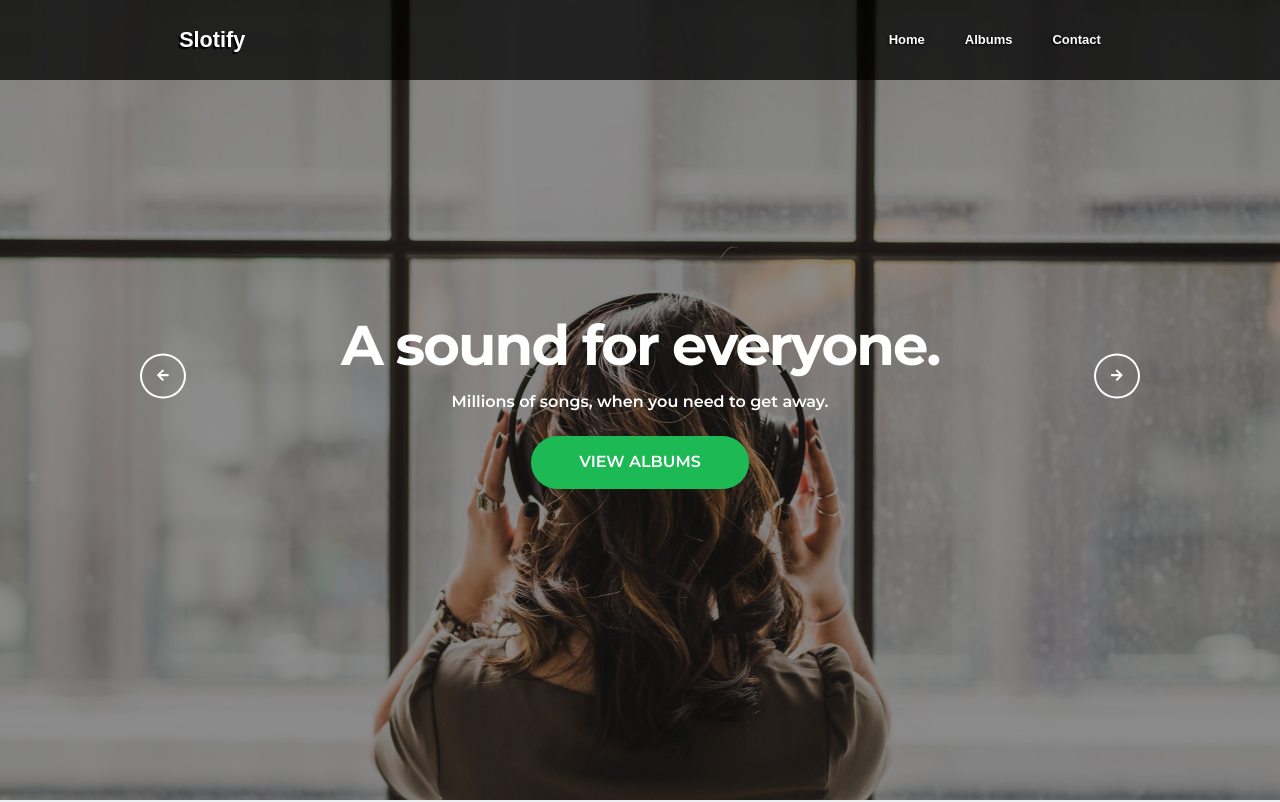
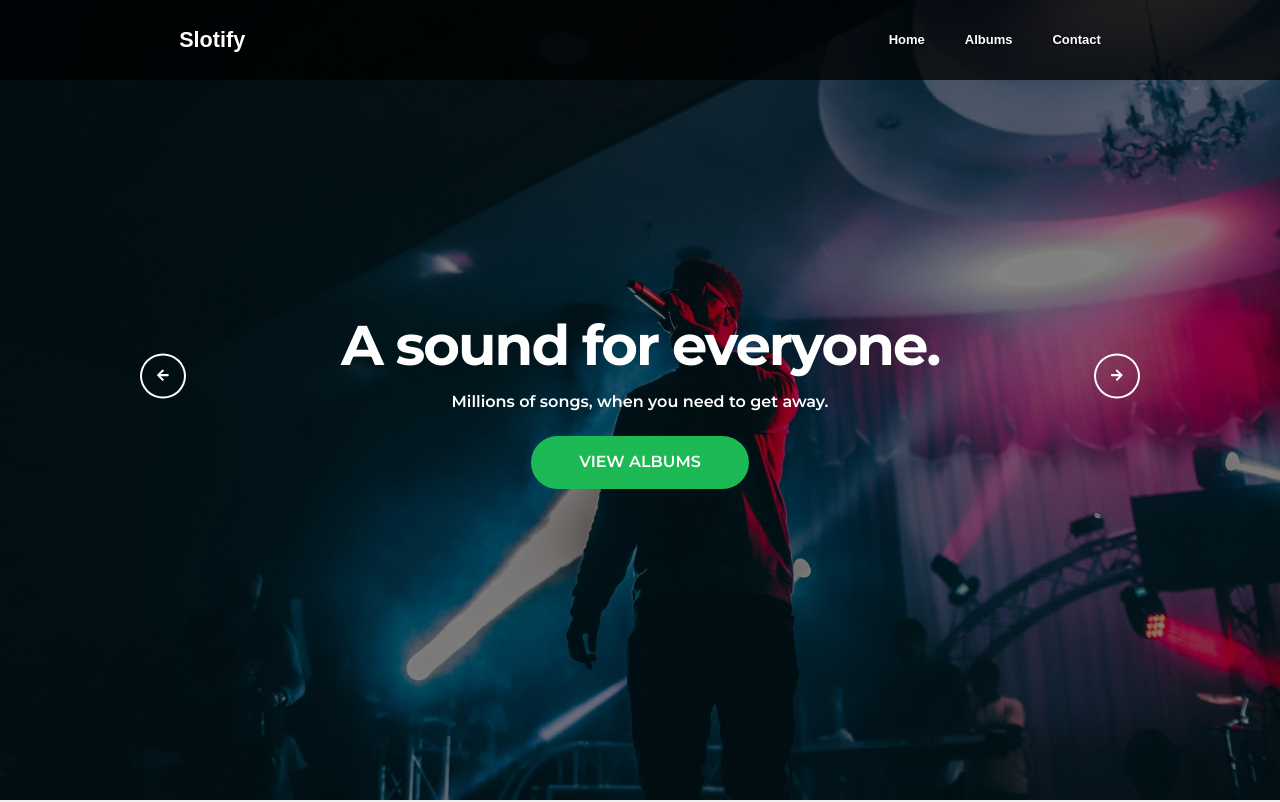
Before and after one commit to Tivler/ecommerce-project, a React (Create React App) app: page / in a window 1280 px wide. Shown: the top 802 px of the page. Built offline with nearby package versions, Linux system fonts and the light colour scheme.

Commit message:
added slider to images

```diff
--- a/src/components/feature/Grid/Grid.jsx
+++ b/src/components/feature/Grid/Grid.jsx
@@ -1,15 +1,18 @@
 import React from 'react';
+
 import Albums from '../../Albums';
+import GridHead from './GridHead';
+
 import './_Grid.scss';
-import GridHead from './GridHead';
+import './_Filter.scss';
 
 class Grid extends React.Component {
     render () {
         const products = this.props.albums.map((album,index) => {
             return (
-                <Albums key={index} albums={album}/>
+                <Albums key={index} albums={album} />
             )
-        });
+        })
 
         return (
 
@@ -23,6 +26,11 @@ class Grid extends React.Component {
             <div className="album__wrapper">
                 {products}
             </div>
+            <div className="filter">
+                <h3 className="filter__title">Filter Albums By Price:</h3>
+                <button className="filter__button filter__button--divider">High To Low</button>
+                <button className="filter__button">Low To High</button>
+            </div>
         </div>
         </>
 
--- /dev/null
+++ b/src/components/feature/Grid/_Filter.scss
@@ -0,0 +1,34 @@
+.filter {
+
+    &__title {
+        font-size: .9em;
+        font-weight: 600;
+    }
+
+    &__button {
+        color: #fff;
+        font-size: 12px;
+        text-transform: uppercase;
+        font-weight: 600;
+        text-decoration: none;
+        background-color: #1DB954;
+        padding:14px 30px 15px;
+        border-radius: 7px;
+        width: fit-content;
+        transition: .3s;
+        margin-top: 1%;
+
+        &--divider {
+            margin-right: 15px;
+        }
+
+        &:hover {
+            background-color: #1ED760;
+        }
+
+        &:focus {
+            outline: none;
+        }
+    }
+
+}
--- a/src/components/feature/Grid/_Grid.scss
+++ b/src/components/feature/Grid/_Grid.scss
@@ -63,7 +63,7 @@
         grid-template-columns: 350px 350px 350px;
         grid-gap: 1.5em;
         justify-content: center;
-        margin-top: 3%;
+        margin-top: 7%;
         margin-bottom: 7%;
 
         @media only screen and (max-width: 1400px) {
--- a/src/components/feature/Slider/Slider.jsx
+++ b/src/components/feature/Slider/Slider.jsx
@@ -8,40 +8,41 @@ import { faArrowLeft } from "@fortawesome/free-solid-svg-icons";
 import { faArrowRight } from "@fortawesome/free-solid-svg-icons";
 
 class Slider extends React.Component {
-    nextSlide () {
-        const current = document.querySelector('.current');
-        current.classList.remove('current');
-        if (current.nextElementSibling) {
-          current.nextElementSibling.classList.add('current');
-        } else {
-          this.slides.classList.add('current');
-        }
-        setTimeout(() => current.classList.remove('current'));
-    }
-
-    prevSlide () {
-      const current = document.querySelector('.current');
-      current.classList.remove('current');
-      if (current.previousElementSibling) {
-        current.previousElementSibling.classList.add('current');
-      } else {
-        this.slides.classList.add('current');
-      }
-      setTimeout(() => current.classList.remove('current'));
-    }
 
     render () {
+        let index = 2;
+
+        const handleClick = (slide) =>{
+            if (slide === -1) {
+                let slide = document.querySelectorAll('.slider--wrapper')
+                slide[index].style.opacity = 0;
+
+                if(index === 0) {
+                    index = 3
+                }
+
+            index--;
+            slide[index].style.opacity = 1;
+
+            } else if (slide === 1) {
+                let slide = document.querySelectorAll('.slider--wrapper')
+                slide[index].style.opacity = 0;
+
+
+                if(index === 2) {
+                    index = -1
+                }
+
+            index++;
+            slide[index].style.opacity = 1;
+          }
+
+        }
+
         return (
 
         <>
             <div className="slider">
-                <div className="slider--wrapper current">
-                    <div className="slider__header">
-                        <h1 className="slider__header__title">A sound for everyone.</h1>
-                        <p className="slider__header__subtitle">Millions of songs, when you need to get away.</p>
-                        <Link className="slider__header__button" to="/products">View Albums</Link>
-                    </div>
-                </div>
 
                 <div className="slider--wrapper">
                     <div className="slider__header">
@@ -56,15 +57,19 @@ class Slider extends React.Component {
                     <Link className="slider__header__button" to="/contacts">Subscribe</Link>
                     </div>
                 </div>
+
+                <div className="slider--wrapper slider--wrapper--current ">
+                    <div className="slider__header">
+                        <h1 className="slider__header__title">A sound for everyone.</h1>
+                        <p className="slider__header__subtitle">Millions of songs, when you need to get away.</p>
+                        <Link className="slider__header__button" to="/products">View Albums</Link>
+                    </div>
+                </div>
             </div>
 
             <div className="slider__arrows--wrapper">
-                <button className="slider__arrows--mod arrow-previous" onClick={(e) => {
-                    this.prevSlide();
-                }}><FontAwesomeIcon icon={faArrowLeft} /></button>
-                <button className="slider__arrows--mod arrow-next" onClick={(e) => {
-                    this.nextSlide();
-                }}><FontAwesomeIcon icon={faArrowRight} /></button>
+                <button className="slider__arrows--mod arrow-previous" onClick={() => handleClick(-1)}><FontAwesomeIcon icon={faArrowLeft} /></button>
+                <button className="slider__arrows--mod arrow-next" onClick={() => handleClick(1)}><FontAwesomeIcon icon={faArrowRight} /></button>
             </div>
         </>
 
--- a/src/components/feature/Slider/_Slider.scss
+++ b/src/components/feature/Slider/_Slider.scss
@@ -39,6 +39,46 @@ $image-overlay: linear-gradient(rgba(0, 0, 0, 0.25));
             width: 100%;
             z-index: 1;
           }
+      }
+
+      &:nth-child(2) {
+        background: url(/images/image2.jpg);
+        height: 100vh;
+        width: 100%;
+        @include slider-image();
+
+        &:before {
+          content: '';
+          display: block;
+          background-color: #000;
+          height: 100%;
+          left: 0;
+          opacity: 0.45;
+          position: absolute;
+          top: 0;
+          width: 100%;
+          z-index: 1;
+        }
+      }
+
+      &:last-child {
+        background: url(/images/image3.jpg);
+        height: 100vh;
+        width: 100%;
+        @include slider-image();
+
+        &:before {
+          content: '';
+          display: block;
+          background-color: #000;
+          height: 100%;
+          left: 0;
+          opacity: 0.45;
+          position: absolute;
+          top: 0;
+          width: 100%;
+          z-index: 1;
+        }
       }
     }
 
@@ -154,6 +194,10 @@ $image-overlay: linear-gradient(rgba(0, 0, 0, 0.25));
     }
 }
 
-.slider--wrapper.current {
-  opacity: 1;
+.slider--wrapper {
+  opacity: 0;
+
+  &--current {
+    opacity: 1;
+  }
 }
```
Also changed, not shown: src/components/feature/Filter/Filter.jsx (deleted, +0 -7 lines).
